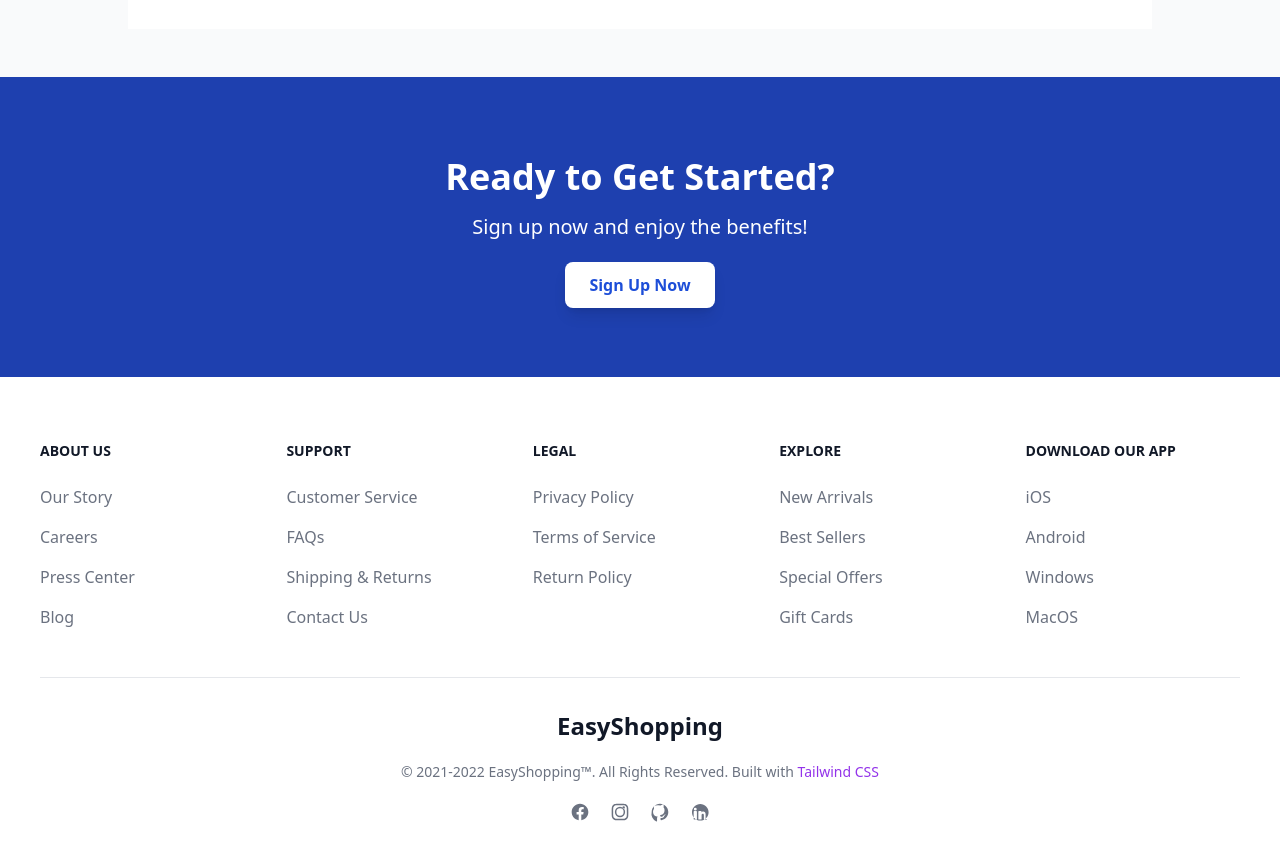
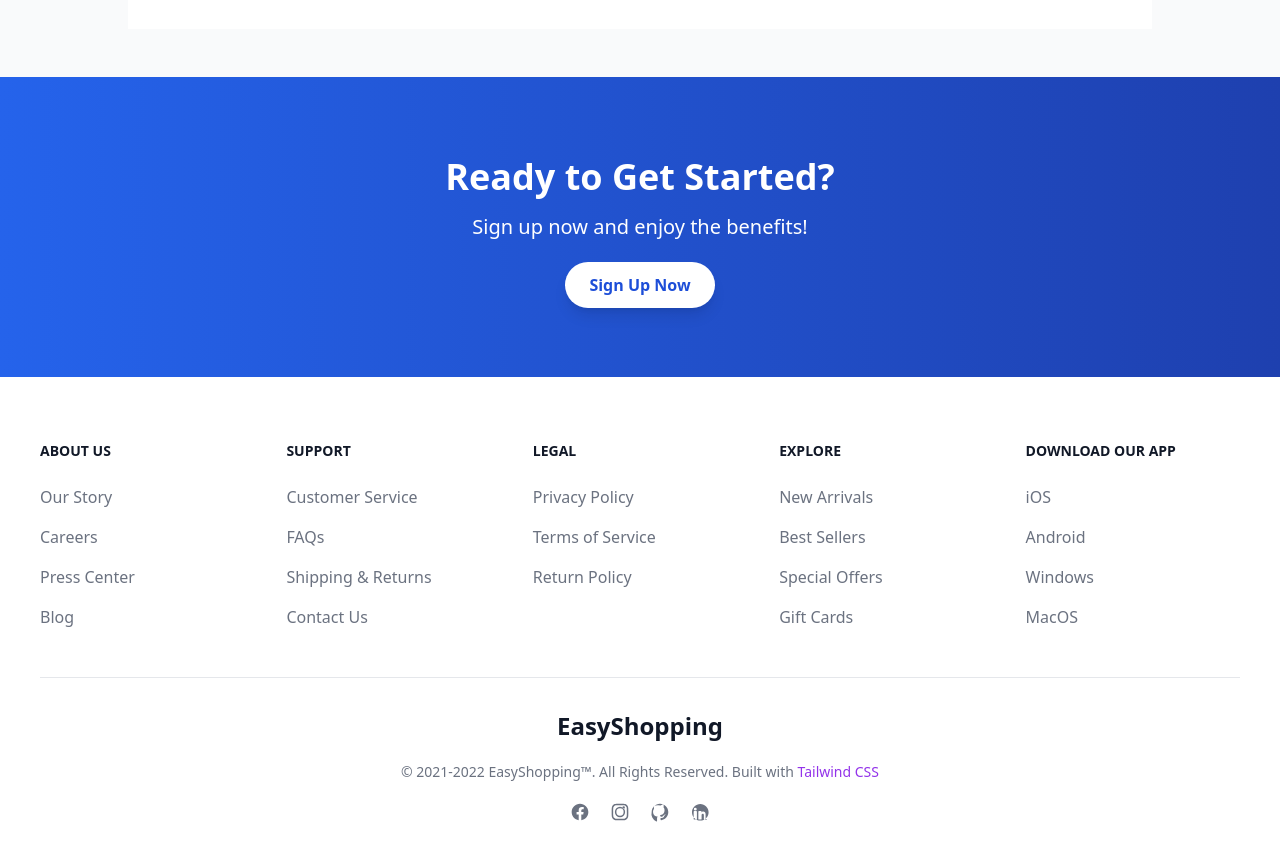
Before and after one commit to MerinaMou110/JPT-assignment-1, a plain HTML site: page index.html in a window 1280 px wide. Shown: the part 5557-6416 px from the top of the page. Drawn offline with nearby package versions, Linux system fonts and the light colour scheme.

Commit message:
some changes

```diff
--- a/index.html
+++ b/index.html
@@ -470,13 +470,13 @@
 
 
     <!-- Call to Action -->
-    <section class="bg-blue-800 text-white py-20">
-        <div class="container mx-auto px-4 text-center">
-            <h2 class="text-4xl font-bold mb-4">Ready to Get Started?</h2>
-            <p class="text-xl mb-8">Sign up now and enjoy the benefits!</p>
-            <a href="signup.html" class="bg-white hover:bg-gray-200 text-blue-700 font-bold py-3 px-6 rounded-lg shadow-lg">Sign Up Now</a>
-        </div>
-    </section>
+<section class="bg-gradient-to-r from-blue-600 to-blue-800 text-white py-20">
+    <div class="container mx-auto px-4 text-center">
+        <h2 class="text-4xl font-bold mb-4">Ready to Get Started?</h2>
+        <p class="text-xl mb-8">Sign up now and enjoy the benefits!</p>
+        <a href="signup.html" class="bg-white hover:bg-gray-200 text-blue-700 font-bold py-3 px-6 rounded-full shadow-lg transition duration-300 ease-in-out transform hover:-translate-y-1 hover:scale-105">Sign Up Now</a>
+    </div>
+</section>
 
 
 
```
